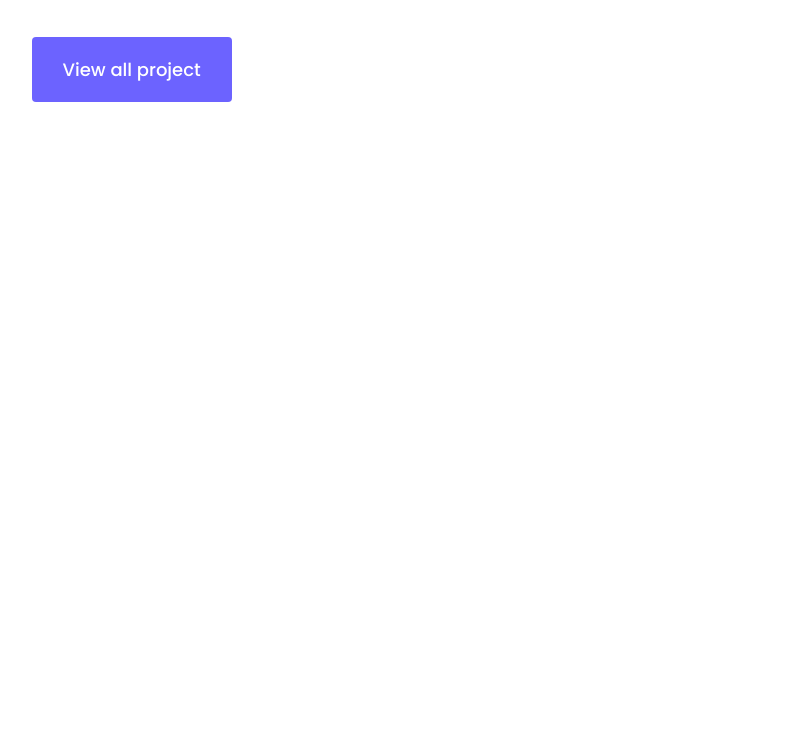
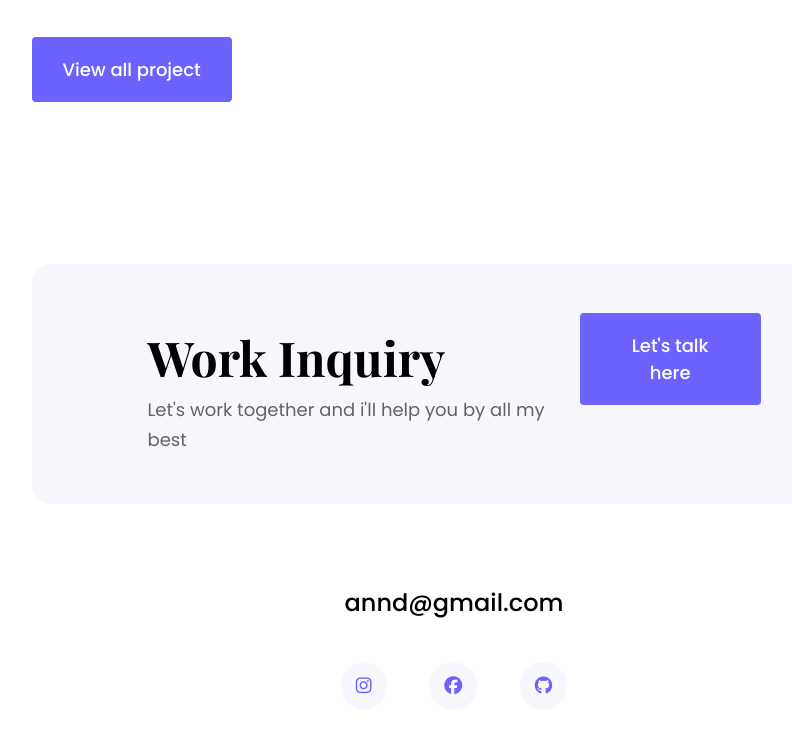
Before and after one commit to anndcodes/portfolio-project, a plain HTML site: page about.html in a window 1280 px wide. Shown: the part 717-1449 px from the top of the page, without its empty margins (186-978 px from the left). Before the commit the page ends 919 px from the top, so only its background shows below. Drawn offline with nearby package versions, Linux system fonts and the light colour scheme; a web font is replaced by a local one.

Commit message:
feat: increment a footer section with cta and contact links in every page

```diff
--- a/about.html
+++ b/about.html
@@ -17,6 +17,8 @@
   <link
     href="https://fonts.googleapis.com/css2?family=Playfair+Display:ital,wght@0,700;1,700&family=Poppins:wght@400;500;600;700&display=swap"
     rel="stylesheet" />
+  <!-- font awesome icons -->
+  <script src="https://kit.fontawesome.com/d7d5a71066.js" crossorigin="anonymous"></script>
   <!-- css -->
   <link rel="stylesheet" href="styles/style.css" />
 </head>
@@ -49,6 +51,32 @@
           <img src="images/profile-pic.png" alt="" class="img-fluid rounded-5" />
         </div>
       </div>
+
+      <footer>
+          <div class="cta d-flex justify-content-between d-none d-lg-flex">
+            <div>
+              <h3>Work Inquiry</h3>
+              <p>Let's work together and i'll help you by all my best</p>
+            </div>
+            <div>
+              <a href="" class="btn btn-branding">Let's talk here</a>
+            </div>
+          </div>
+          <div class="text-center">
+            <a href="mailto:annd@gmail.com" class="email-link">annd@gmail.com</a>
+            <div class="social-links">
+              <a href="#">
+                <i class="fa-brands fa-instagram"></i>
+              </a>
+              <a href="#">
+                <i class="fa-brands fa-facebook"></i>
+              </a>
+              <a href="#">
+                <i class="fa-brands fa-github"></i>
+              </a>
+          </div>
+          </div>
+        </footer>
     </div>
   </header>
 </body>
--- a/styles/style.css
+++ b/styles/style.css
@@ -29,6 +29,7 @@ h3 {
 
 a {
   text-decoration: none;
+  transition: all 100ms ease-in-out;
 }
 
 /* navigation bar */
@@ -57,7 +58,6 @@ nav li {
 
 nav > ul > li a {
   color: var(--text-color);
-  transition: all 100ms ease-in-out;
 }
 
 nav ul > li a:hover,
@@ -65,6 +65,60 @@ nav > ul > li a.active {
   color: var(--primary-color);
 }
 
+/* footer section */
+
+footer {
+  margin-block: 13.2rem;
+}
+
+footer .email-link {
+  font-family: var(--default-font);
+  font-size: 2.4rem;
+  font-weight: 500;
+  color: #000;
+}
+
+footer .email-link:hover {
+  color: var(--primary-color);
+}
+
+footer .social-links {
+  margin-top: 4.1rem;
+}
+
+footer .social-links i {
+  margin-inline: 2rem;
+  padding: 1.5rem;
+  font-size: 1.8rem;
+  border-radius: 50%;
+  color: var(--primary-color);
+  background: var(--secondary-color);
+  transition: all 100ms ease-in-out;
+}
+
+footer .social-links i:hover {
+  color: #fff;
+  background: var(--primary-color);
+}
+
+footer .cta {
+  background: var(--secondary-color);
+  padding: 4.9rem 11.6rem;
+  border-radius: 20px;
+  margin-bottom: 8.1rem;
+}
+
+footer .cta h3 {
+  font-family: var(--heading-font);
+  font-size: 4.8rem;
+  font-weight: 700;
+}
+
+footer .cta p,
+footer .cta a {
+  font-size: 1.8rem;
+  margin: 0;
+}
 
 /* home page header */
 .header-wrapper {
@@ -140,14 +194,13 @@ nav > ul > li a.active {
   margin-bottom: 55px;
 }
 
-
-.content-container  {
+.content-container {
   /* padding: 17.7rem 14rem 0; */
   padding-inline: 14rem;
 }
 
 /* aboutpage  */
-.content-container  .title {
+.content-container .title {
   font-size: 6.4rem;
   font-weight: 700;
   line-height: normal;
@@ -158,7 +211,6 @@ nav > ul > li a.active {
   font-family: var(--default-font);
   font-weight: 700;
 }
-
 
 /* work page */
 
@@ -177,16 +229,11 @@ nav > ul > li a.active {
   padding-bottom: 10.3rem;
 }
 
-
-
 /* media querie */
 @media (max-width: 995px) {
-
-
   /* homepage */
   .hero {
     padding: 9.6rem 0 9.1rem;
-
   }
 
   .hero .title {
@@ -227,4 +274,9 @@ nav > ul > li a.active {
     font-size: 5.5rem;
   }
 
+  /* footer */
+
+  footer .email-link {
+    font-size: 2.2rem;
+  }
 }
```
Also changed, not shown: contact.html (+28 -0 lines), index.html (+30 -0 lines), work.html (+28 -0 lines).
